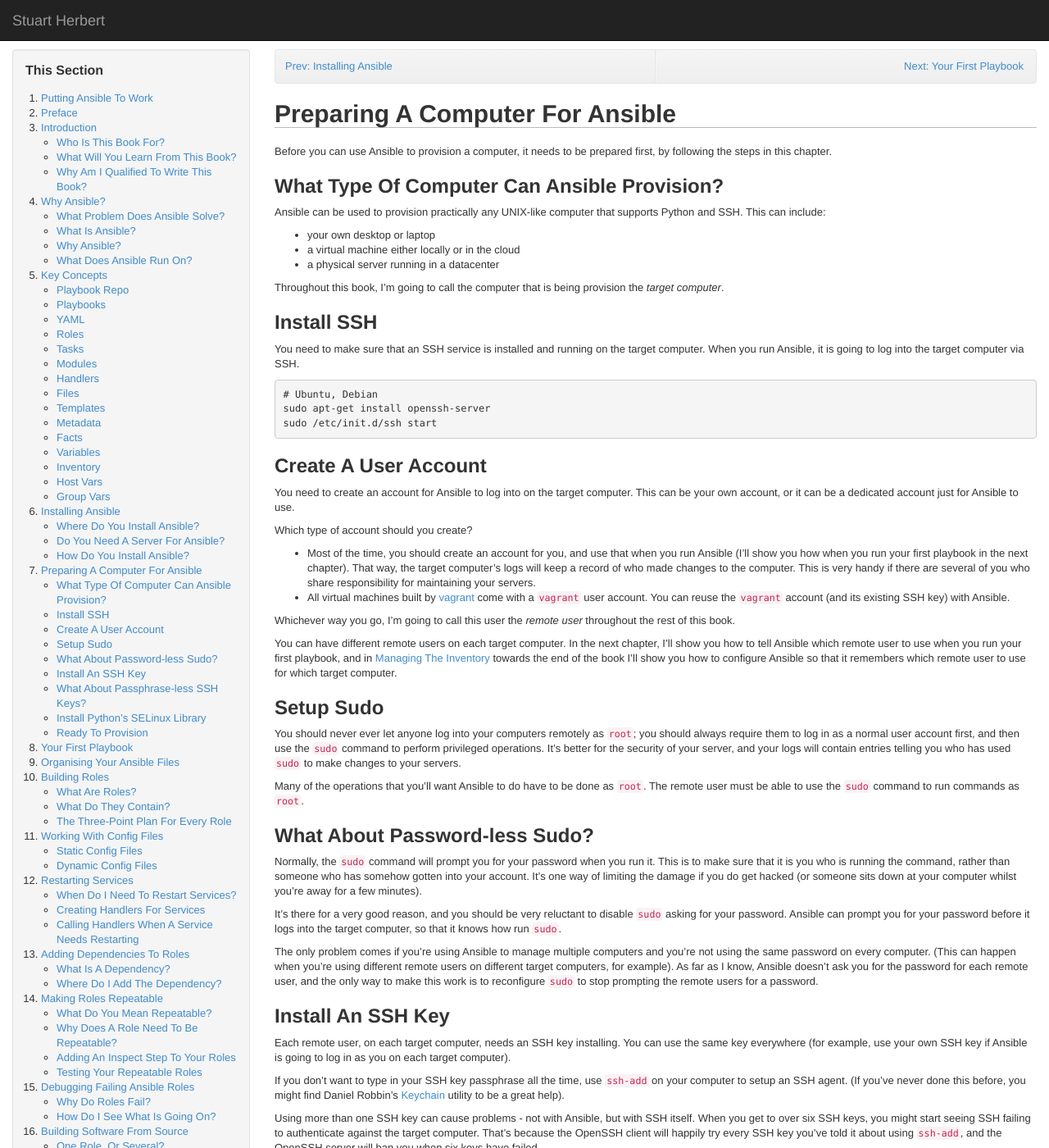
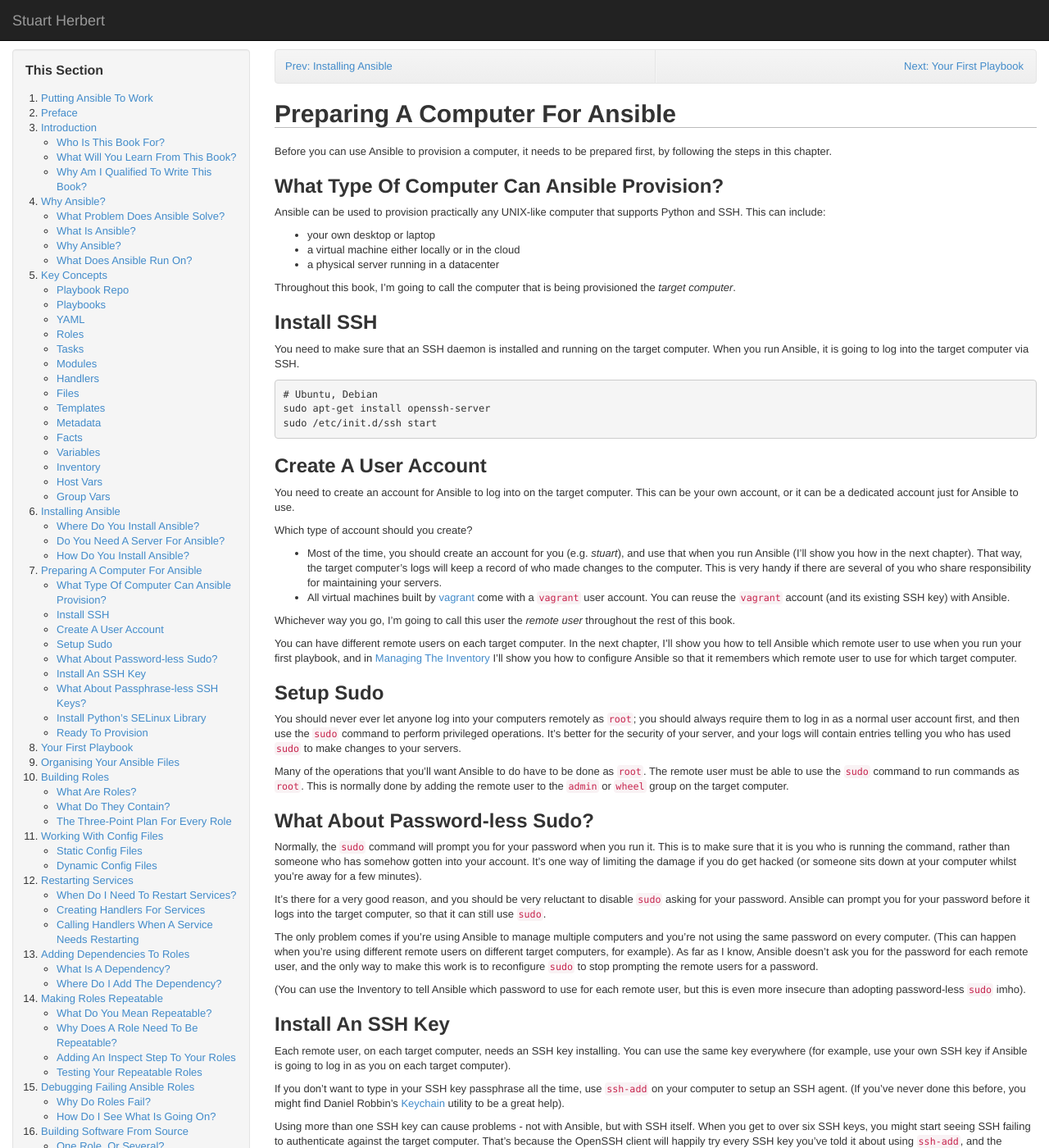
Before and after one commit to stuartherbert/putting-ansible-to-work, a Jekyll site: the page built from preparing-a-computer.md, in a window 1280 px wide and 1400 px high. Shown: the whole window at 82% size. Built offline with Jekyll 4.4.1, drawn with Linux system fonts in a browser that asks for light colours; nearby versions of some CDN libraries; library files that are not in the unit come from our copies; Markdown is read by kramdown in place of the engine named in the settings; comment, search, counter and statistics services are not loaded.

Commit message:
Fixes after proof-reading

```diff
--- a/preparing-a-computer.md
+++ b/preparing-a-computer.md
@@ -17,11 +17,11 @@ Ansible can be used to provision practically any UNIX-like computer that support
 * a virtual machine either locally or in the cloud
 * a physical server running in a datacenter
 
-Throughout this book, I'm going to call the computer that is being provision the _target computer_.
+Throughout this book, I'm going to call the computer that is being provisioned the _target computer_.
 
 ## Install SSH
 
-You need to make sure that an SSH service is installed and running on the target computer.  When you run Ansible, it is going to log into the target computer via SSH.
+You need to make sure that an SSH daemon is installed and running on the target computer.  When you run Ansible, it is going to log into the target computer via SSH.
 
 <pre>
 # Ubuntu, Debian
@@ -35,26 +35,28 @@ You need to create an account for Ansible to log into on the target computer.  T
 
 Which type of account should you create?
 
-* Most of the time, you should create an account for you, and use that when you run Ansible (I'll show you how when you run your first playbook in the next chapter).  That way, the target computer's logs will keep a record of who made changes to the computer.  This is very handy if there are several of you who share responsibility for maintaining your servers.
+* Most of the time, you should create an account for you (e.g. _stuart_), and use that when you run Ansible (I'll show you how in the next chapter).  That way, the target computer's logs will keep a record of who made changes to the computer.  This is very handy if there are several of you who share responsibility for maintaining your servers.
 * All virtual machines built by [vagrant](http://vagrantup.com) come with a `vagrant` user account.  You can reuse the `vagrant` account (and its existing SSH key) with Ansible.
 
 Whichever way you go, I'm going to call this user the _remote user_ throughout the rest of this book.
 
-You can have different remote users on each target computer.  In the next chapter, I'll show you how to tell Ansible which remote user to use when you run your first playbook, and in [Managing The Inventory](managing-the-inventory.html) towards the end of the book I'll show you how to configure Ansible so that it remembers which remote user to use for which target computer.
+You can have different remote users on each target computer.  In the next chapter, I'll show you how to tell Ansible which remote user to use when you run your first playbook, and in [Managing The Inventory](managing-the-inventory.html) I'll show you how to configure Ansible so that it remembers which remote user to use for which target computer.
 
 ## Setup Sudo
 
 You should never ever let anyone log into your computers remotely as `root`; you should always require them to log in as a normal user account first, and then use the `sudo` command to perform privileged operations.  It's better for the security of your server, and your logs will contain entries telling you who has used `sudo` to make changes to your servers.
 
-Many of the operations that you'll want Ansible to do have to be done as `root`.  The remote user must be able to use the `sudo` command to run commands as `root`.
+Many of the operations that you'll want Ansible to do have to be done as `root`.  The remote user must be able to use the `sudo` command to run commands as `root`.  This is normally done by adding the remote user to the `admin` or `wheel` group on the target computer.
 
 ## What About Password-less Sudo?
 
 Normally, the `sudo` command will prompt you for your password when you run it.  This is to make sure that it is you who is running the command, rather than someone who has somehow gotten into your account.  It's one way of limiting the damage if you do get hacked (or someone sits down at your computer whilst you're away for a few minutes).
 
-It's there for a very good reason, and you should be very reluctant to disable `sudo` asking for your password.  Ansible can prompt you for your password before it logs into the target computer, so that it knows how run `sudo`.
+It's there for a very good reason, and you should be very reluctant to disable `sudo` asking for your password.  Ansible can prompt you for your password before it logs into the target computer, so that it can still use `sudo`.
 
 The only problem comes if you're using Ansible to manage multiple computers and you're not using the same password on every computer.  (This can happen when you're using different remote users on different target computers, for example).  As far as I know, Ansible doesn't ask you for the password for each remote user, and the only way to make this work is to reconfigure `sudo` to stop prompting the remote users for a password.
+
+(You can use the Inventory to tell Ansible which password to use for each remote user, but this is even more insecure than adopting password-less `sudo` imho).
 
 ## Install An SSH Key
 
```
Also changed, not shown: managing-the-inventory.md (+2 -0 lines).
